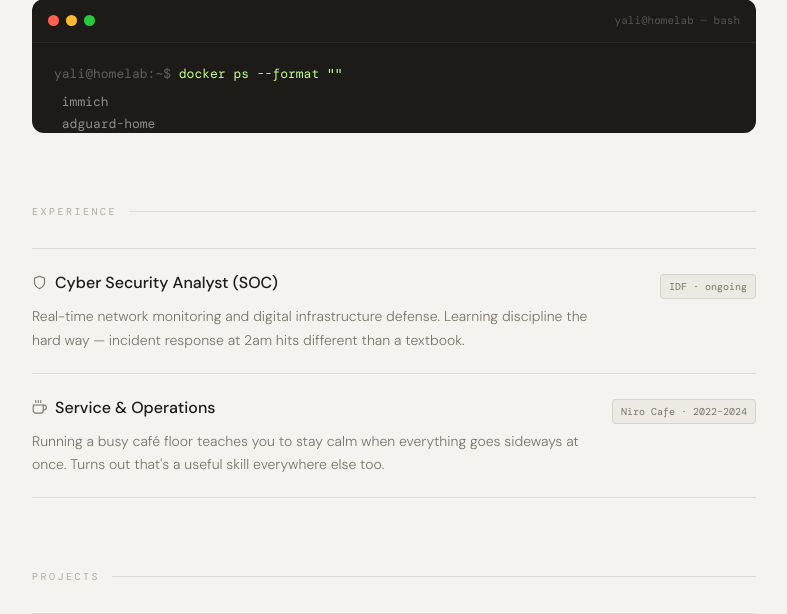
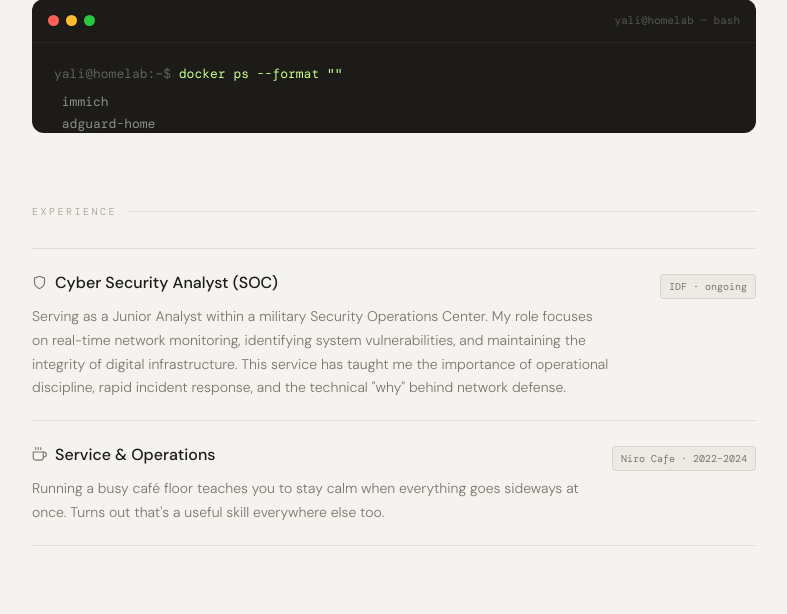
Before and after one commit to YaliBayer/YaliBayer, a Django app: page / in a window 1280 px wide. Shown: the part 421-1035 px from the top of the page, without its empty margins (246-1033 px from the left). Run offline with Django 4.2, Linux system fonts and the light colour scheme.

Commit message:
text editing

```diff
--- a/core/templates/resume.html
+++ b/core/templates/resume.html
@@ -419,7 +419,11 @@
         </span>
         <span class="tag">IDF · ongoing</span>
       </div>
-      <p class="entry-body">Real-time network monitoring and digital infrastructure defense. Learning discipline the hard way — incident response at 2am hits different than a textbook.</p>
+      <p class="entry-body">Serving as a Junior Analyst within a military Security Operations Center.
+        My role focuses on real-time network monitoring, identifying system vulnerabilities,
+        and maintaining the integrity of digital infrastructure. This service has taught me
+        the importance of operational discipline, rapid incident response, and the technical
+        "why" behind network defense.</p>
     </div>
 
     <div class="entry">
@@ -464,7 +468,7 @@
       <p class="entry-body">Private cloud at home. Immich for photos, AdGuard for DNS, containerised everything. Breaks more than I'd like. I learn every time it does.</p>
       <p class="expand-hint">↓ tap for details</p>
       <div class="detail-panel" id="hl-detail">
-        <p>Ubuntu Server + Docker Compose stack. The philosophy: if I can't explain how it works, I haven't earned the right to run it. Still working on a few services in that regard. Next up: proper Traefik reverse proxy and automated off-site backups.</p>
+        <p>Ubuntu Server + Docker Compose stack. The philosophy: if I can't explain how it works, I haven't earned the right to run it. Still working on a few services in that regard.</p>
       </div>
     </div>
 
@@ -479,7 +483,7 @@
       <p class="entry-body">Custom NH35 movement assembly and regulation. Patience-intensive, tolerance-unforgiving. Good practice for electronics work generally.</p>
       <p class="expand-hint">↓ tap for details</p>
       <div class="detail-panel" id="watch-detail">
-        <p>The movement inside a watch operates at tolerances in microns. Working with that trains your hands — and your attention — in ways that carry directly into soldering and PCB work. Currently regulating a modified Seiko to ±3 sec/day.</p>
+        <p>The movement inside a watch operates at tolerances in microns. Working with that trains your hands — and your attention — in ways that carry directly into soldering and PCB work.</p>
       </div>
     </div>
   </div>
```
